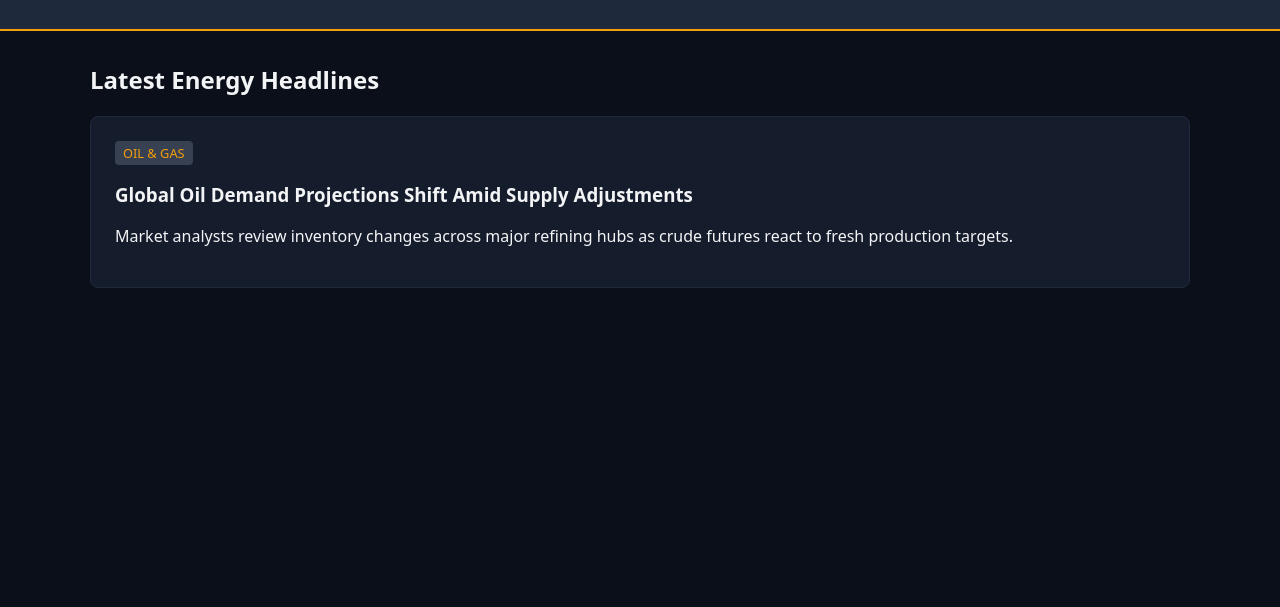
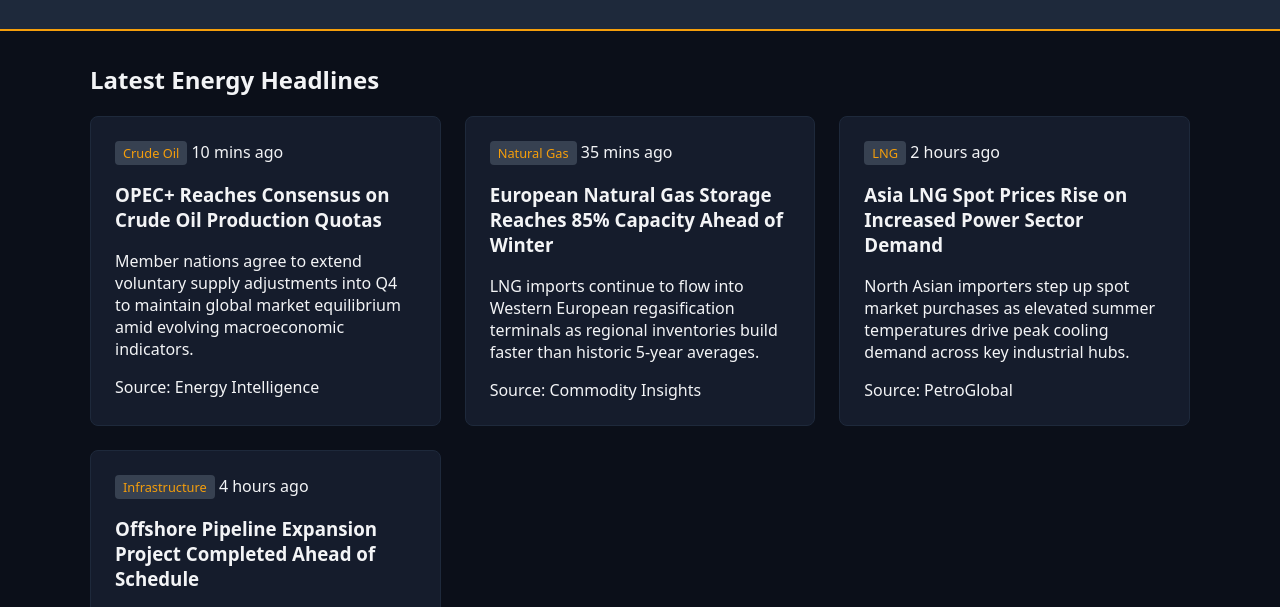
Before and after one commit to IS-PROJECT-2026/commodity-news-167027, a plain HTML site: page index.html in a window 1280 px wide. Shown: the part 162-769 px from the top of the page. Drawn offline with Linux system fonts and the light colour scheme.

Commit message:
feat(news): implement dynamic oil and gas news rendering engine
Added client-side energy news feed renderer and asset category tagging.

Closes #2

```diff
--- /dev/null
+++ b/app.js
@@ -0,0 +1,58 @@
+// Sample Energy & Commodity News Data Feed
+const newsArticles = [
+    {
+        id: 1,
+        title: "OPEC+ Reaches Consensus on Crude Oil Production Quotas",
+        category: "Crude Oil",
+        summary: "Member nations agree to extend voluntary supply adjustments into Q4 to maintain global market equilibrium amid evolving macroeconomic indicators.",
+        timestamp: "10 mins ago",
+        source: "Energy Intelligence"
+    },
+    {
+        id: 2,
+        title: "European Natural Gas Storage Reaches 85% Capacity Ahead of Winter",
+        category: "Natural Gas",
+        summary: "LNG imports continue to flow into Western European regasification terminals as regional inventories build faster than historic 5-year averages.",
+        timestamp: "35 mins ago",
+        source: "Commodity Insights"
+    },
+    {
+        id: 3,
+        title: "Asia LNG Spot Prices Rise on Increased Power Sector Demand",
+        category: "LNG",
+        summary: "North Asian importers step up spot market purchases as elevated summer temperatures drive peak cooling demand across key industrial hubs.",
+        timestamp: "2 hours ago",
+        source: "PetroGlobal"
+    },
+    {
+        id: 4,
+        title: "Offshore Pipeline Expansion Project Completed Ahead of Schedule",
+        category: "Infrastructure",
+        summary: "The new deepwater pipeline corridor boosts daily evacuation capacity by 150,000 barrels, relieving regional midstream bottlenecks.",
+        timestamp: "4 hours ago",
+        source: "Offshore Energy News"
+    }
+];
+
+// Render News Feed to DOM
+function renderNewsFeed(articles) {
+    const grid = document.getElementById("news-grid");
+    if (!grid) return;
+
+    grid.innerHTML = articles.map(article => `
+        <article class="news-card">
+            <div class="card-meta">
+                <span class="tag">${article.category}</span>
+                <span class="time">${article.timestamp}</span>
+            </div>
+            <h3>${article.title}</h3>
+            <p>${article.summary}</p>
+            <span class="source">Source: ${article.source}</span>
+        </article>
+    `).join("");
+}
+
+// Initialize application on page load
+document.addEventListener("DOMContentLoaded", () => {
+    renderNewsFeed(newsArticles);
+});
--- a/index.html
+++ b/index.html
@@ -23,15 +23,14 @@
         <h1>PetroMarket Energy News</h1>
         <p>Real-time Intelligence on Oil, Gas, and Energy Commodities</p>
     </header>
+    <!-- Inside index.html, replace the <main> block with: -->
     <main class="container">
         <h2>Latest Energy Headlines</h2>
-        <div class="grid">
-            <article class="news-card">
-                <span class="tag">OIL & GAS</span>
-                <h3>Global Oil Demand Projections Shift Amid Supply Adjustments</h3>
-                <p>Market analysts review inventory changes across major refining hubs as crude futures react to fresh production targets.</p>
-            </article>
+        <div id="news-grid" class="grid">
+            <!-- Rendered dynamically via app.js -->
         </div>
     </main>
+
+    <script src="app.js"></script>
 </body>
 </html>
```
